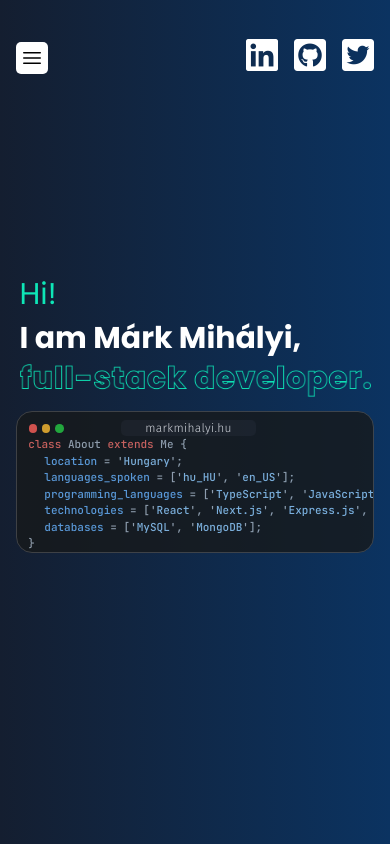
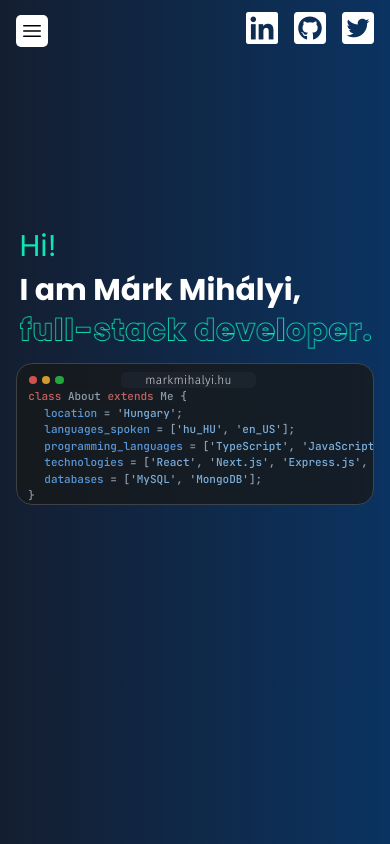
Before and after one commit to markmihalyi/markmihalyi.hu, a Next.js app: page / in a window 390 px wide. Built offline with nearby package versions, Linux system fonts and the light colour scheme.

Commit message:
Design fejlesztése

```diff
--- a/src/components/Navbar.tsx
+++ b/src/components/Navbar.tsx
@@ -46,7 +46,7 @@ const Navbar: React.FC = () => {
 
   return (
     <header className="flex flex-col">
-      <div className="mx-[4vw] mt-[10vw] flex justify-between sm:mx-4 sm:mt-[3vw] md:mx-[2.5vw] lg:mx-[4vw] xl:mx-[4.5vw] 2xl:mx-[7vw]">
+      <div className="mx-[4vw] mt-[3vw] flex justify-between sm:mx-4 md:mx-[2.5vw] lg:mx-[4vw] xl:mx-[4.5vw] 2xl:mx-[7vw]">
         {/* Mobilos navbar */}
         <div className="flex items-center lg:hidden" onClick={handleMobileMenuClick}>
           <Menu>
--- a/src/pages/_document.tsx
+++ b/src/pages/_document.tsx
@@ -30,7 +30,7 @@ const Document = () => {
           }}
         />
       </Head>
-      <body className="h-screen">
+      <body>
         <Main />
         <NextScript />
       </body>
--- a/src/pages/index.tsx
+++ b/src/pages/index.tsx
@@ -42,7 +42,7 @@ const Home: NextPage = () => {
         <title>Home | Márk Mihályi</title>
       </Head>
 
-      <main className="flex h-[80vh] flex-col justify-center sm:h-[80vh] md:h-[85vh] lg:h-[85vh]">
+      <main className="flex h-[75vh] flex-col justify-center sm:h-[80vh] md:h-[85vh] lg:h-[85vh]">
         <div className="mx-[7vw] flex flex-col items-center justify-between xl:flex xl:flex-row">
           <Transition
             show={showTitle}
```
